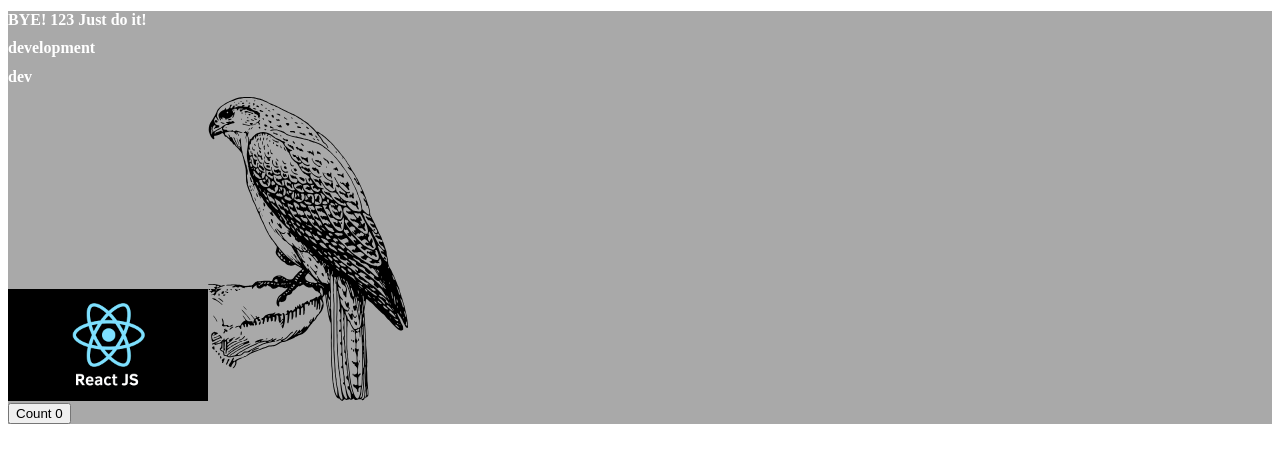
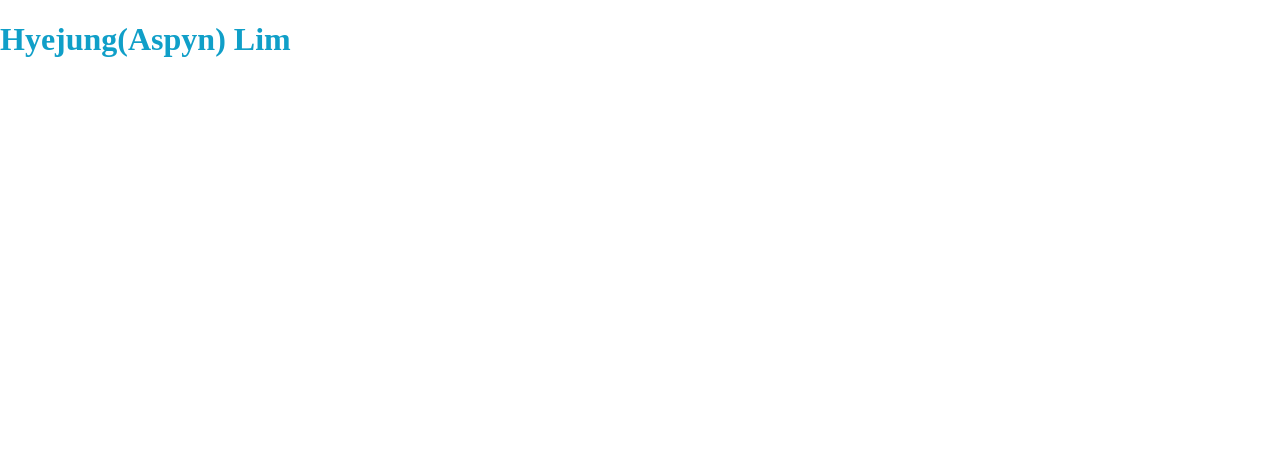
Before and after one commit to aspynlim/portfolio, a React app: page / in a window 1280 px wide. Shown: the top 462 px of the page. Built offline with nearby package versions, Linux system fonts and the light colour scheme.

Commit message:
[2] Blog : reset

```diff
--- a/src/App.tsx
+++ b/src/App.tsx
@@ -1,17 +1,11 @@
 import './scss/styles.scss'
-import image from './images/react.png'
-import bird from './images/bird.svg'
-import { ClickCounter } from './components/ClickCounter'
 
-export const App = () => {
+function App() {
   return (
-    <>
-      <h1>BYE! 123 Just do it!</h1>
-      <h1>{process.env.NODE_ENV}</h1>
-      <h1>{process.env.name}</h1>
-      <img src={image} alt="React Logo" width="200" />
-      <img src={bird} alt="Bird" width="200" />
-      <ClickCounter />
-    </>
+    <div>
+      <h1>Hyejung(Aspyn) Lim</h1>
+    </div>
   )
 }
+
+export default App
--- a/src/components/ClickCounter.tsx
+++ /dev/null
@@ -1,10 +0,0 @@
-import { useState } from 'react'
-
-export const ClickCounter = () => {
-  const [count, setCount] = useState(0)
-  return (
-    <div>
-      <button onClick={() => setCount((c) => c + 1)}>Count {count}</button>
-    </div>
-  )
-}
--- a/src/index.tsx
+++ b/src/index.tsx
@@ -1,4 +1,4 @@
 import ReactDOM from 'react-dom'
-import { App } from './App'
+import App from './App'
 
 ReactDOM.render(<App />, document.getElementById('root'))
--- /dev/null
+++ b/src/scss/_resets.scss
@@ -0,0 +1,7 @@
+* {
+  box-sizing: border-box;
+}
+
+body {
+  margin: 0;
+}
--- /dev/null
+++ b/src/scss/_variables.scss
@@ -0,0 +1 @@
+$brand-color: #109fc8;
--- a/src/scss/styles.scss
+++ b/src/scss/styles.scss
@@ -1,10 +1,6 @@
-$base-color: darkgray;
+@import '_resets';
+@import '_variables';
 
-#root {
-  background: $base-color;
-  color: white;
-  font: {
-    size: 0.5em;
-    weight: bold;
-  }
+h1 {
+  color: $brand-color;
 }
```
Also changed, not shown: src/images/react.png (deleted).
